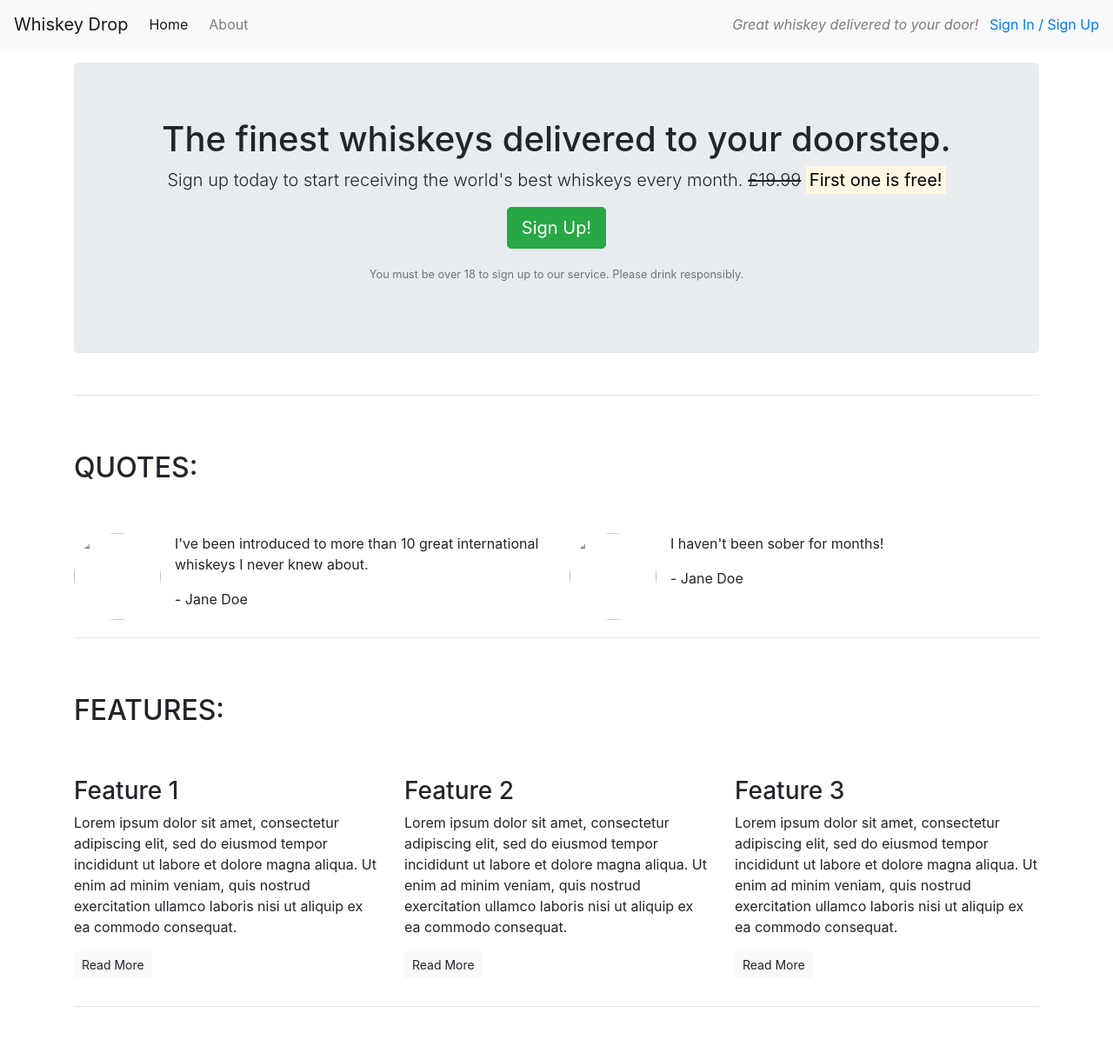
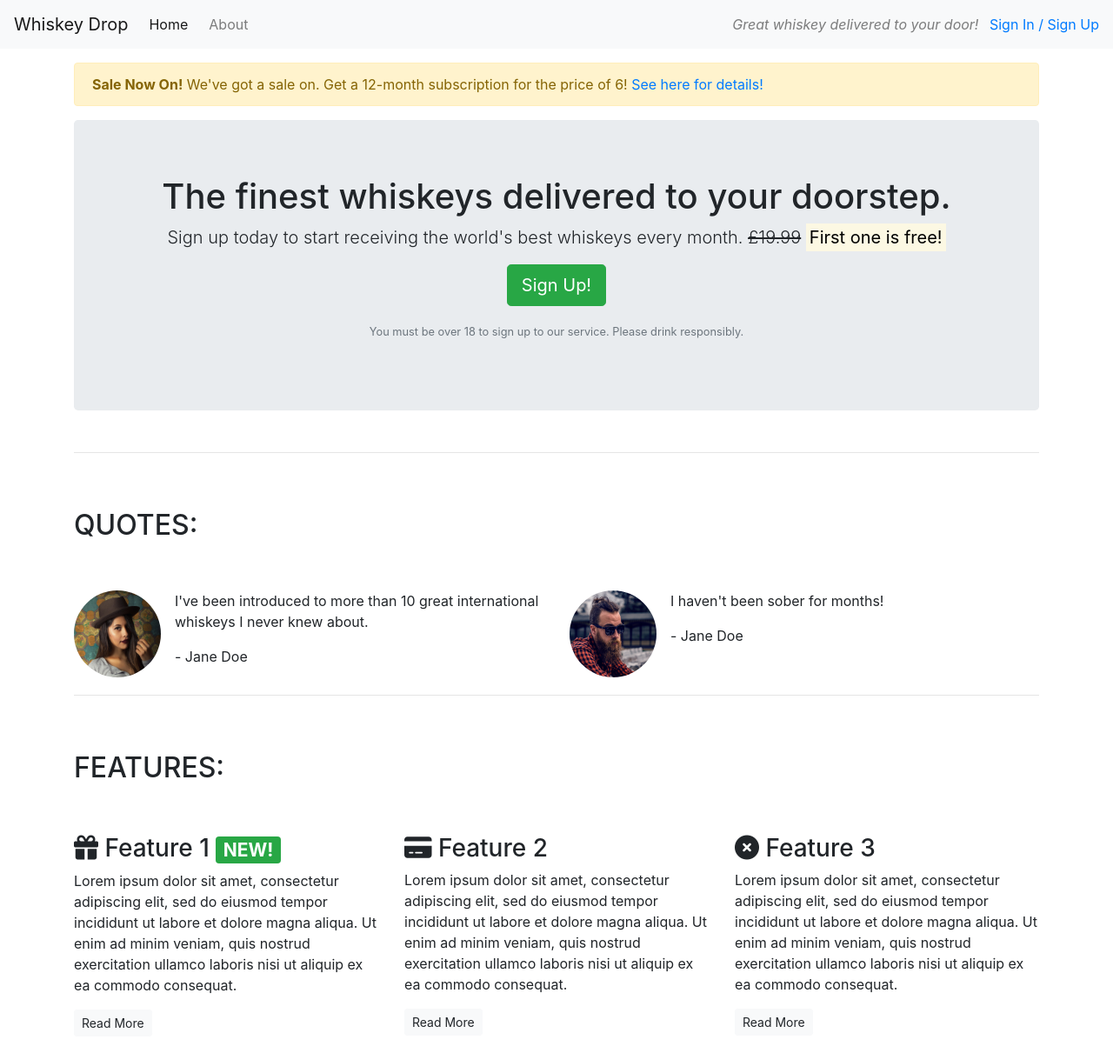
Before and after one commit to KelvenH/Whisky, a plain HTML site: page index.html in a window 1280 px wide. Shown: the top 1211 px of the page at 87% size. Drawn offline with nearby package versions, Linux system fonts and the light colour scheme.

Commit message:
added images and icons

```diff
--- a/index.html
+++ b/index.html
@@ -5,11 +5,8 @@
     <meta charset="UTF-8">
     <meta name="viewport" content="width=device-width, initial-scale=1.0">
     <title>Whiskey Drop | Taste a new whiskey every month</title>
-    <link rel="stylesheet" href="https://cdn.jsdelivr.net/npm/bootstrap@4.5.3/dist/css/bootstrap.min.css"
-        integrity="sha384-TX8t27EcRE3e/ihU7zmQxVncDAy5uIKz4rEkgIXeMed4M0jlfIDPvg6uqKI2xXr2" crossorigin="anonymous">
-    <script src="https://cdn.jsdelivr.net/npm/bootstrap@4.5.3/dist/js/bootstrap.bundle.min.js"
-        integrity="sha384-ho+j7jyWK8fNQe+A12Hb8AhRq26LrZ/JpcUGGOn+Y7RsweNrtN/tE3MoK7ZeZDyx"
-        crossorigin="anonymous"></script>
+<link rel="stylesheet" href="https://cdn.jsdelivr.net/npm/bootstrap@4.5.3/dist/css/bootstrap.min.css" integrity="sha384-TX8t27EcRE3e/ihU7zmQxVncDAy5uIKz4rEkgIXeMed4M0jlfIDPvg6uqKI2xXr2" crossorigin="anonymous">
+<script src="https://kit.fontawesome.com/d01fd203b5.js" crossorigin="anonymous"></script>
 </head>
 
 <body>
@@ -27,6 +24,13 @@
     </nav>
 
     <article class="container mt-3">
+            <div class="row d-none d-sm-block">
+                <div class="col-12">
+                    <div class="alert alert-warning">
+                        <strong>Sale Now On!</strong> We've got a sale on. Get a 12-month subscription for the price of 6! <a href="">See here for details!</a>
+                    </div>
+                </div>
+            </div>
         <!-- Callout -->
         <div class="row">
             <div class="col-12">
@@ -60,7 +64,9 @@
             <div class="row">
                 <div class="col-12 col-md-6">
                     <div class="media">
-                        <img src="images/girl-image.png" class="rounded-circle mr-3" height="100px" width="100px">
+                        <div class="d-none d-sm-block">
+                            <img src="images/girl-image.png" class="rounded-circle mr-3" height="100" width="100">
+                        </div>
                         <div class="media-body">
                             <blockquote class="quote">
                                 <p>I've been introduced to more than 10 great international whiskeys I never knew about.
@@ -73,8 +79,11 @@
 
                 <div class="col-12 col-md-6">
                     <div class="media">
-                        <img src="images/guy-image.png" class="rounded-circle mr-3" height="100px" width="100px">
+                        <div class="d-none d-sm-block">
+                            <img src="images/guy-image.png" class="rounded-circle mr-3" height="100px" width="100px">
+                        </div>
                         <div class="media-body">
+
                             <blockquote class="quote">
                                 <p>I haven't been sober for months!</p>
                                 <p>- Jane Doe</p>
@@ -99,7 +108,7 @@
             <div class="row">
                 <div class="col-12 col-md-6 col-lg-4">
                     <div class="feature">
-                        <h3>Feature 1</h3>
+                        <h3><i class="fas fa-gift d-none d-sm-inline"></i> Feature 1 <span class="badge badge-success">NEW!</span></h3>
                         <p>Lorem ipsum dolor sit amet, consectetur adipiscing elit, sed do eiusmod tempor incididunt ut
                             labore et dolore magna aliqua. Ut enim ad minim veniam, quis nostrud exercitation ullamco
                             laboris nisi ut aliquip ex ea commodo consequat.</p>
@@ -109,7 +118,7 @@
 
                 <div class="col-12 col-md-6 col-lg-4">
                     <div class="feature">
-                        <h3>Feature 2</h3>
+                        <h3><i class="fas fa-credit-card d-none d-sm-inline"></i> Feature 2</h3>
                         <p>Lorem ipsum dolor sit amet, consectetur adipiscing elit, sed do eiusmod tempor incididunt ut
                             labore et dolore magna aliqua. Ut enim ad minim veniam, quis nostrud exercitation ullamco
                             laboris nisi ut aliquip ex ea commodo consequat.</p>
@@ -119,7 +128,7 @@
 
                 <div class="col-12 d-md-none d-lg-block col-lg-4">
                     <div class="feature">
-                        <h3>Feature 3</h3>
+                        <h3><i class="fas fa-times-circle d-none d-sm-inline"></i> Feature 3</h3>
                         <p>Lorem ipsum dolor sit amet, consectetur adipiscing elit, sed do eiusmod tempor incididunt ut
                             labore et dolore magna aliqua. Ut enim ad minim veniam, quis nostrud exercitation ullamco
                             laboris nisi ut aliquip ex ea commodo consequat.</p>
```
Also changed, not shown: images/girl-image.png (added), images/guy-image.png (added).
